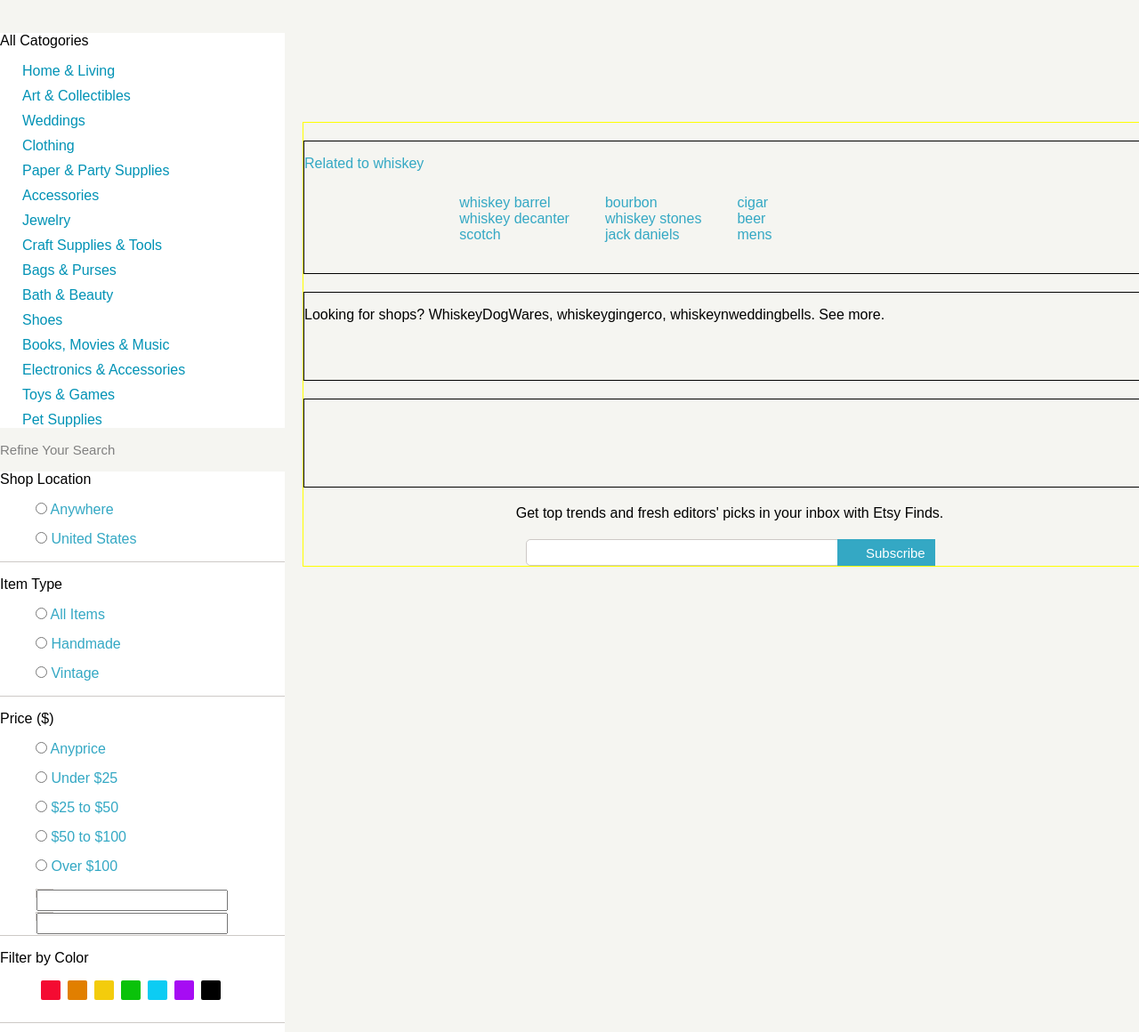
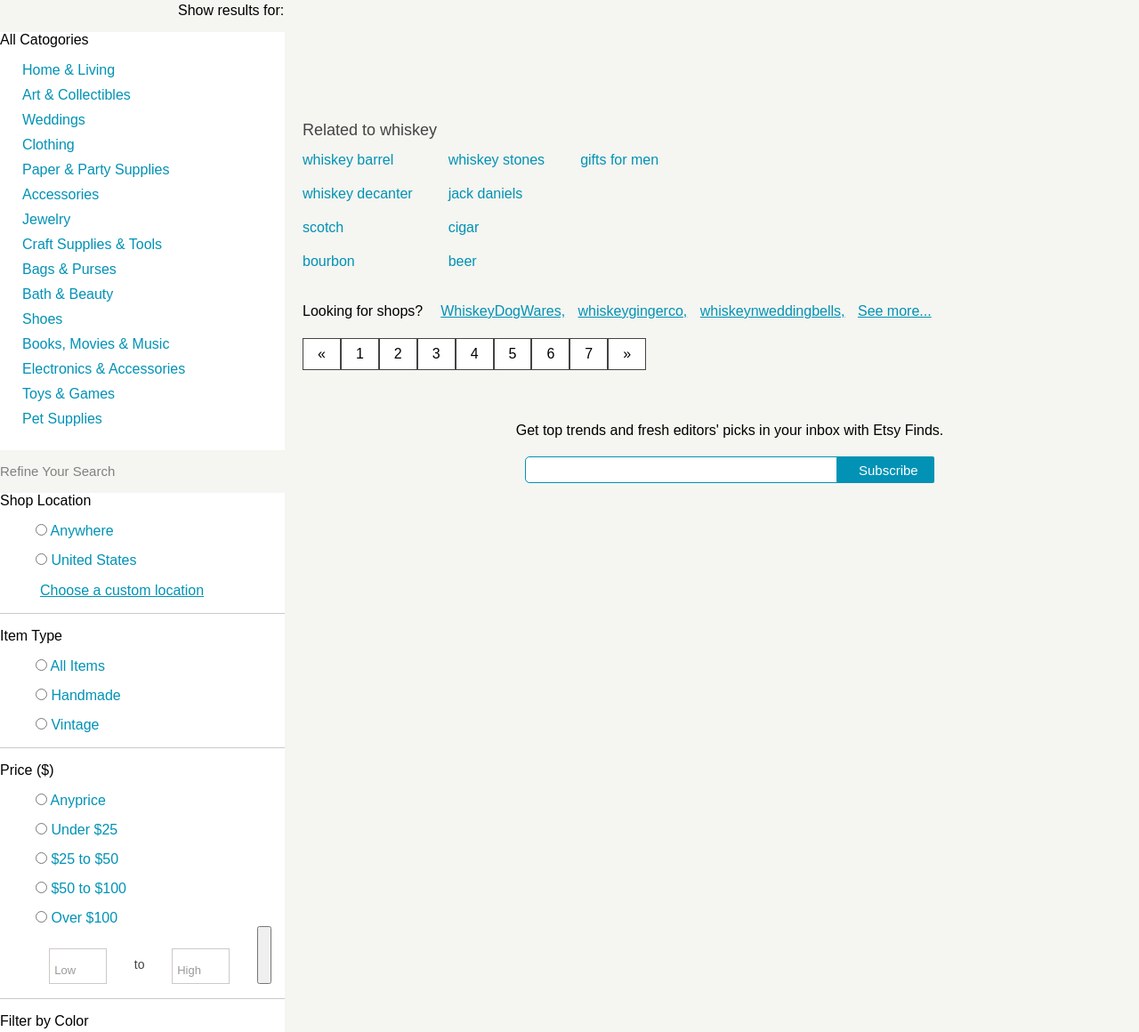
Before and after one commit to csmidt/recreate-etsy-page, a plain HTML site: page index.html in a window 1280 px wide. Shown: the part 123-1283 px from the top of the page at 89% size. Drawn offline with nearby package versions, Linux system fonts and the light colour scheme; no server answers; files whose address does not match are found by name.

Commit message:
saturday

```diff
--- a/CSS/stylesheet.css
+++ b/CSS/stylesheet.css
@@ -38,7 +38,7 @@ html {
 }
 
 .button {
-    background-color: rgb(52,168,196); /* Green */
+    background-color: #0192B5; /* Green */
     border: none;
     color: white;
     padding: 7px 32px;
@@ -61,13 +61,13 @@ html {
 .buysell li {
 	width: 100px;
 	margin:auto;
-	color:rgb(52,168,196);
+	color:#0192B5;
 }
 
 .signin {
     background-color: #fff; /* Green */
     border: 1px solid rgb(52,168,196);
-    color: rgb(52,168,196);
+    color: #0192B5;
     text-decoration: none;
    	width: 90px;
     font-size: 15px;
@@ -84,7 +84,7 @@ html {
 	width:34px;
 	border-left: 1px solid rgb(119,119,119);
 	height:35px;
-	margin-left: 10px;
+	margin-left: 11px;
 	margin-top: 20px;
 }
 .cart > p {
@@ -119,13 +119,20 @@ html {
  	margin-top: 50px;
  }
 
+.results {
+	margin-bottom:-35px;
+	margin-left: 200px;
+
+}
  .col1 {
  	width:25%;
  	margin-right: 20px;
+
  }
 
 #catcontainer {
  	background-color: #fff;
+ 	padding-bottom: 10px;
  }
 
 #categories {
@@ -167,17 +174,44 @@ html {
 
 .torefine {
 	list-style: none;
-	color: rgb(52,168,196);
+	color: #0192B5;
 }
 
 .torefine li {
 	margin-top: 15px;
+
+}
+
+.torefine input[type=radio]:checked ~ .check {
+  border: 5px solid #fff;
+}
+a {
+	color: #0192B5;
+	margin-left: 45px;
 }
 
 .price {
-	width: 20px;
-	height: 10px;
-	border:1px solid rgb(205,201,198) ;
+	width: 65px;
+	height: 40px;
+	font-size: 13px;
+	color: #444;
+	border:1px solid rgb(205,201,198);
+	padding-top: 10px;
+	margin-top: 25px;
+	padding-left: 5px;
+}
+
+#range {
+	display: flex;
+	flex-direction: row;
+	justify-content: space-around;
+
+
+}
+.to {
+	color:#444;
+	font-size: 14px;
+	margin-top: 35px;
 }
 .colors {
 	display: flex;
@@ -220,7 +254,7 @@ html {
 	width:230px;
 	height: 30px;
 	margin-bottom: 20px;
-
+	margin-left: 20px;
 }
 
  .col2 {
@@ -239,6 +273,7 @@ html {
 	height:200px;
 	position:absolute;
 	bottom: 50px;
+
 }
 
 #allpics .pics {
@@ -246,16 +281,36 @@ html {
 	background-color: #fff;
 	margin-bottom: 10px;
 	height: 300px;
-
-
 }
 
 #allpics .pics div {
 	width:220px;
 	height:250px;
 	position:relative;
+}
 
+.pics {
+  position: relative;
 }
+
+.pics:after {
+  position: absolute;
+  content:"";
+  top:0;
+  left:165px;
+  width:60px;
+  height:30px;
+  opacity:0;
+ }
+
+.pics:hover:after  {
+  opacity: .5;
+}
+
+.pics:after {
+  background-color: red;
+}
+
 .description {
 	 width: 200px;
 	 white-space: nowrap;
@@ -272,49 +327,76 @@ html {
 	margin-left: 170px;
 	margin-bottom: -35px;
 	color: rgb(120,192,66);
-
 }
 
 #bottomstuff {
 	width: 100%;
 	height:500px;
-	border: 1px solid yellow;
 	margin-top: 100px;
 }
+.whiskey {
+	font-size: 18px;
+	color:#444;
+}
 
-.related_to_whiskey {
-	border:1px solid black;
+#related_to_whiskey {
 	height: 150px;
+	width: 100%;
+	margin-top: -20px;
+	display: flex;
+	flex-direction: row;
+}
+
+.whiskeyLinks1,.whiskeyLinks2, .whiskeyLinks3 {
+	list-style: none;
+	color:#0192B5;
+}
+
+.whiskeyLinks1 {
+	margin-left: -40px;
+}
+
+.links {
+	margin-bottom: 20px;
+}
+
+.shops	{
+	height: 100px;
 	width: 100%;
 	margin-top: 20px;
 	display: flex;
-	color:rgb(52,168,196);
+	flex-direction: row;
+}
+
+.linklist {
+	margin-left: 10px;
+}
+
+.numbers {
+	height: 100px;
+	width: 100%;
+	margin-top: -70px;
+	padding-top: 25px;
+}
+ul.pagination {
+    display: inline-block;
+    padding: 0;
+    margin: 0;
 
 }
-.whiskey {
-	margin-left: 0px;
+
+ul.pagination li {display: inline;}
+
+ul.pagination li a.pages {
+    color: black;
+    float: left;
+    padding: 8px 16px;
+    text-decoration: none;
+    margin-left: 0px;
+    background-color: #fff;
+    border:1px solid #444;
 }
 
-.related_to_whiskey > ul {
-	margin-top: 60px;
-	margin-left: 0px;
-	list-style: none;
-}
-.shops{
-	border:1px solid black;
-	height: 100px;
-	width: 100%;
-	margin-top: 20px;
-	text-align: left;
-
-}
-.numbers {
-	border:1px solid black;
-	height: 100px;
-	width: 100%;
-	margin-top: 20px;
-
-}
 .subscribe {
 	height: 100px;
 	width: 100%;
@@ -327,7 +409,7 @@ html {
 
 .bottomsearch {
 	width:420px;
-	border:1px solid rgb(205,201,198);
+	border:1px solid #0192B5;
 	height:30px;
 	margin-left: 250px;
 	margin-top: 20px;
@@ -335,15 +417,16 @@ html {
 	background-color: #fff;
 }
 .bottombutton {
-    background-color: rgb(52,168,196); /* Green */
+    background-color: #0192B5; /* Green */
     border: none;
     color: white;
-    padding: 7px 32px;
+    padding: 7px 25px;
     text-decoration: none;
    	width: 110px;
     font-size: 15px;
     margin-top: -30px;
     height: 30px;
     margin-left: 600px;
+    border-radius: 2px;
 
 }
--- a/index.html
+++ b/index.html
@@ -32,7 +32,9 @@
 		<li class ="navitem">Kids & Baby</li>
 		<li class ="navitem">Vintage</li>
 	</ul>
+	<p class="results"> Show results for: </p>
 	<div id ="column_container">
+
 		<div class="col1">
 			<div id="catcontainer"
 				<p id="allcats">All Catogories</p>
@@ -69,6 +71,7 @@
 								<label for="us">United States</label>
 							</li>
 						</ul>
+						<p><a href="#">Choose a custom location</a></p>
 					</div>
 					<div class="filters">
 						<p class="refinetitles">Item Type</p>
@@ -89,7 +92,7 @@
 					</div>
 					<div class="filters">
 						<p class="refinetitles">Price ($)</p>
-							<ul class="torefine">
+						<ul class="torefine">
 							<li>
 								<input type="radio" name="Anyprice" id="Anyprice">
 								<label for="Anyprice">Anyprice</label>
@@ -110,14 +113,14 @@
 								<input type="radio" name="over100" id="over100">
 								<label for="over100">Over $100</label>
 							</li>
-							<p class="price">
-								<input type="text" name="low" id="low">
 
-							</p>
-							<p class="price">
-								<input type="text" name="high" id="high">
+							<div id="range">
+								<input class="price" type="text" name="low" id="low" placeholder="Low">
+								<p class="to"> to </p>
 
-							</p>
+								<input class="price type="text" name="high" id="high" placeholder="High">
+								<button ></button>
+							</div>
 						</ul>
 					</div>
 					<div class="filters">
@@ -158,30 +161,48 @@
 
 			</div>
 			<div id="bottomstuff">
-				<div class="related_to_whiskey">
-					<p class="whiskey">Related to whiskey</p>
-						<p class="whiskey">
-							<ul>
-								<li>whiskey barrel</li>
-								<li>whiskey decanter</li>
-								<li>scotch</li>
-							</ul>
-						</p>
-					<ul>
-						<li>bourbon</li>
-						<li>whiskey stones</li>
-						<li>jack daniels</li>
-					</ul>
-					<ul>
-						<li>cigar</li>
-						<li>beer</li>
-						<li>mens</li>
+				<p class="whiskey">Related to whiskey</p>
+				<div id="related_to_whiskey">
+						<ul class="whiskeyLinks1">
+							<li class='links'>whiskey barrel</li>
+							<li class='links'>whiskey decanter</li>
+							<li class='links'>scotch</li>
+							<li class='links'>bourbon</li>
+						</ul>
+						<ul class="whiskeyLinks2">
+
+							<li class='links'>whiskey stones</li>
+							<li class='links'>jack daniels</li><li class='links'>cigar</li>
+							<li class='links'>beer</li>
+						</ul>
+						<ul class="whiskeyLinks3">
+
+							<li class='links'>gifts for men</li>
+						</ul>
+
+				</div>
+				<div class="shops">
+					<p>Looking for shops?  </p>
+					<p class="linklist">
+					<a class ="linklist" href="#"> WhiskeyDogWares,</a>
+					<a class ="linklist" href="#" >whiskeygingerco,</a>
+					<a class ="linklist" href="#" >whiskeynweddingbells,</a>
+					<a class ="linklist" href="#"> See more...</a>
+					</p>
+				</div>
+				<div class="numbers">
+					<ul class="pagination">
+					  <li><a class="pages" href="#">«</a></li>
+					  <li><a class="pages" href="#">1</a></li>
+					  <li><a class="pages" class="active" href="#">2</a></li>
+					  <li><a class="pages" href="#">3</a></li>
+					  <li><a class="pages" href="#">4</a></li>
+					  <li><a class="pages" href="#">5</a></li>
+					  <li><a class="pages" href="#">6</a></li>
+					  <li><a class="pages" href="#">7</a></li>
+					  <li><a class="pages" href="#">»</a></li>
 					</ul>
 				</div>
-				<div class="shops">
-					<p>Looking for shops? WhiskeyDogWares, whiskeygingerco, whiskeynweddingbells. See more.</p>
-				</div>
-				<div class="numbers"></div>
 				<div class="subscribe">
 					<p class="bottom">Get top trends and fresh editors' picks in your inbox with Etsy Finds.</p>
 					<div class="bottomsearch"></div>
```
Also changed, not shown: JS/main.js (line endings or trailing spaces), 1 other file.
